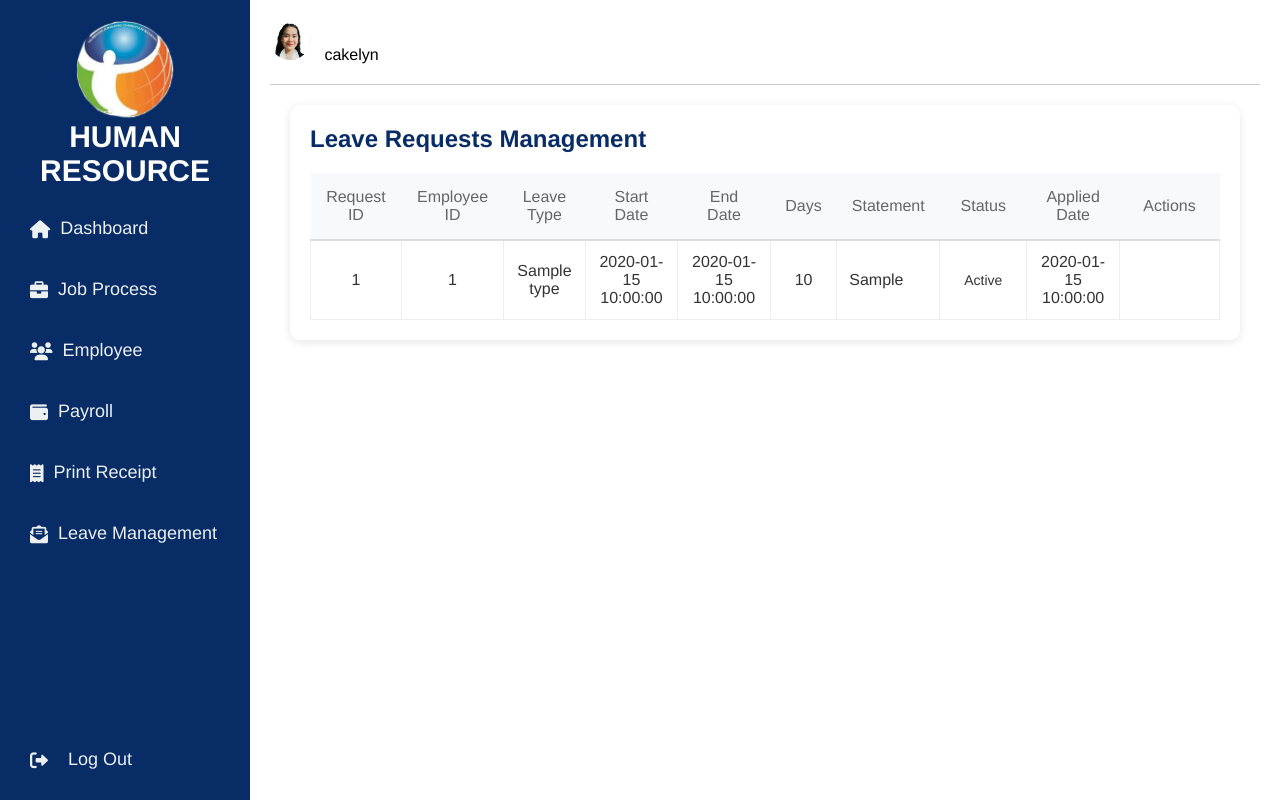
After one commit to Mariano18-cc/SIASYSTEM, a PHP site: page /SIASYSTEM/Admin/leave_m.php in a window 1280 px wide. The commit adds this page. Run offline with PHP 8.4, Linux system fonts and the light colour scheme; tables that the repository leaves empty or names only in its code hold one stand-in row (values such as "Sample post").

Commit message:
almost done leave management

```diff
--- a/Admin/Dashboard.php
+++ b/Admin/Dashboard.php
@@ -89,6 +89,7 @@ $stmt->close();
         <li><a href="employee.php"><i class="fas fa-users"></i> Employee</a></li>
         <li><a href="payroll.php"><i class="fas fa-wallet"></i> Payroll</a></li>
         <li><a href="printr.php"><i class="fas fa-receipt"></i> Print Receipt</a></li>
+        <li><a href="leave_m.php"><i class="fas fa-envelope-open-text"></i>  Leave Management</a></li>
     </ul>
     <div class="bottom-content">
         <a href="../index.php"><i class="fas fa-sign-out-alt"></i>Log Out</a>
--- /dev/null
+++ b/Admin/css/leave_a.css
@@ -0,0 +1,234 @@
+* {
+    margin: 0;
+    padding: 0;
+    box-sizing: border-box;
+    font-family: Helvetica, sans-serif;
+}
+
+html, body {
+    height: 100%;
+    overflow: hidden;
+}
+
+/* Sidebar */
+.sidebar {
+    width: 250px;
+    background-color: #082C66;
+    color: white;
+    padding: 20px;
+    position: fixed;
+    height: 100%;
+    display: flex;
+    flex-direction: column;
+    justify-content: space-between;
+    font-size: 20px;
+}
+
+.sidebar .logo {
+    display: flex;
+    justify-content: center;
+    align-items: center;
+}
+
+.sidebar .logo img {
+    width: 250px;
+    height: 100px;
+    object-fit: contain;
+}
+
+.sidebar ul {
+    list-style-type: none;
+    padding-left: 0;
+}
+
+.sidebar ul li {
+    margin: 20px 0;
+}
+
+.sidebar ul li i {
+    margin-right: 10px;
+}
+
+.sidebar ul li a {
+    color: #ecf0f1;
+    text-decoration: none;
+    font-size: 18px;
+    display: flex;
+    align-items: center;
+    padding: 10px;
+}
+
+.sidebar ul li:hover {
+    background: #2e3c44;
+    border-radius: 10px;
+}
+
+.bottom-content {
+    margin-top: auto;
+    padding-top: 20px;
+}
+
+.bottom-content a {
+    color: #ecf0f1;
+    text-decoration: none;
+    font-size: 18px;
+    display: flex;
+    align-items: center;
+    padding: 10px;
+    border-radius: 10px;
+}
+
+.bottom-content i {
+    padding-right: 20px;
+}
+
+.bottom-content :hover {
+    background: #2e3c44;
+}
+
+/* Main Content Area */
+.main-content {
+    margin-left: 250px;
+    padding: 20px;
+    height: 100vh;
+    overflow-y: auto;
+}
+
+/* Header */
+.header {
+    display: flex;
+    justify-content: space-between;
+    align-items: center;
+    padding-bottom: 20px;
+    border-bottom: 1px solid #ccc;
+}
+
+.user-info {
+    text-align: right;
+}
+
+.user-info img {
+    width: 40px;
+    height: 40px;
+    border-radius: 50%;
+    margin-right: 10px;
+}
+
+/* Leave Requests Table Styles */
+.leave-requests {
+    background-color: white;
+    border-radius: 10px;
+    box-shadow: 0 2px 10px rgba(0,0,0,0.1);
+    padding: 20px;
+    margin: 20px;
+}
+
+.leave-requests h2 {
+    color: #082C66;
+    margin-bottom: 20px;
+}
+
+.leave-requests table {
+    width: 100%;
+    border-collapse: collapse;
+    background-color: white;
+    border-radius: 8px;
+}
+
+.leave-requests th {
+    background-color: #f8f9fa;
+    color: #666;
+    font-weight: 500;
+    padding: 15px;
+    text-align: center;
+    border-bottom: 2px solid #ddd;
+}
+
+.leave-requests td {
+    padding: 12px;
+    text-align: center;
+    color: #333;
+    border: 1px solid #eee;
+}
+
+.leave-requests tr:hover {
+    background-color: #f5f5f5;
+}
+
+/* Status badges */
+.status {
+    display: inline-block;
+    padding: 4px 12px;
+    border-radius: 15px;
+    font-size: 14px;
+    font-weight: 500;
+}
+
+.status.approved {
+    background-color: #28a745;  /* Green */
+    color: white;
+}
+
+.status.pending {
+    background-color: #ffc107;  /* Yellow */
+    color: black;
+}
+
+.status.rejected {
+    background-color: #dc3545;  /* Red */
+    color: white;
+}
+
+/* Action buttons */
+.action-btn {
+    width: 45px;
+    height: 45px;
+    padding: 0;
+    margin: 0 3px;
+    border: 1px solid #ddd;
+    border-radius: 50%;
+    cursor: pointer;
+    font-size: 18px;
+    transition: all 0.2s ease;
+    display: inline-flex;
+    align-items: center;
+    justify-content: center;
+    background-color: white;
+}
+
+.action-btn.approve i {
+    color: #4CAF50;
+}
+
+.action-btn.reject i {
+    color: #F44336;
+}
+
+.action-btn.approve:hover {
+    background-color: #E8F5E9;
+    border-color: #4CAF50;
+}
+
+.action-btn.reject:hover {
+    background-color: #FEEBEE;
+    border-color: #F44336;
+}
+
+.action-btn i {
+    margin: 0;
+}
+
+/* Adjust the column width for larger buttons */
+.leave-requests th:last-child,
+.leave-requests td:last-child {
+    min-width: 100px;
+    white-space: nowrap;
+}
+
+/* Add this to your existing CSS */
+.leave-requests td:nth-child(7) { /* Statement/Reason column */
+    max-width: 200px;
+    white-space: normal;
+    word-wrap: break-word;
+    text-align: left;
+}
--- a/Admin/employee.php
+++ b/Admin/employee.php
@@ -106,7 +106,7 @@ if ($_SERVER["REQUEST_METHOD"] == "POST" && isset($_POST['employee_id']) && isse
 
     {
         // Redirect or display a success message
-        $_SESSION['message'] = "Schedule saved successfully!";
+        $_SESSION['schedule_success'] = "Schedule saved successfully!";
     } else {
         // Handle the error
         $_SESSION['message'] = "Failed to save schedule. Please try again.";
@@ -247,6 +247,7 @@ if ($_SERVER["REQUEST_METHOD"] == "POST" && isset($_POST['employee_id']) && isse
             <li><a href="employee.php"><i class="fas fa-users"></i> Employee</a></li>
             <li><a href="payroll.php"><i class="fas fa-wallet"></i> Payroll</a></li>
             <li><a href="printr.php"><i class="fas fa-receipt"></i> Print Receipt</a></li>
+            <li><a href="leave_m.php"><i class="fas fa-envelope-open-text"></i>  Leave Management</a></li>
         </ul>
         <div class="bottom-content">
             <a href="../login.php"><i class="fas fa-sign-out-alt"></i> Log Out</a>
--- a/Admin/jobp.php
+++ b/Admin/jobp.php
@@ -91,6 +91,7 @@ if (isset($_GET['id'])) {
         <li><a href="employee.php"><i class="fas fa-users"></i> Employee</a></li>
         <li><a href="payroll.php"><i class="fas fa-wallet"></i> Payroll</a></li>
         <li><a href="printr.php"><i class="fas fa-receipt"></i> Print Receipt</a></li>
+        <li><a href="leave_m.php"><i class="fas fa-envelope-open-text"></i>  Leave Management</a></li>
     </ul>
     <div class="bottom-content">
         <a href="../login.php"><i class="fas fa-sign-out-alt"></i>Log Out</a>
--- /dev/null
+++ b/Admin/leave_m.php
@@ -0,0 +1,120 @@
+<?php
+include '../db_connection.php';
+
+// Fetch leave requests for the table
+$stmt = $pdo->query("SELECT lr.*, lt.type_name, lr.reason
+                     FROM leave_requests lr
+                     JOIN leave_types lt ON lr.type_id = lt.type_id
+                     ORDER BY lr.applied_date DESC");
+$requests = $stmt->fetchAll(PDO::FETCH_ASSOC);
+
+// Handle approve/reject actions if needed
+if ($_SERVER['REQUEST_METHOD'] == 'POST') {
+    if (isset($_POST['approve_request'])) {
+        $stmt = $pdo->prepare("UPDATE leave_requests SET status = 'Approved' WHERE request_id = ?");
+        $stmt->execute([$_POST['request_id']]);
+    } elseif (isset($_POST['reject_request'])) {
+        $stmt = $pdo->prepare("UPDATE leave_requests SET status = 'Rejected' WHERE request_id = ?");
+        $stmt->execute([$_POST['request_id']]);
+    }
+    header('Location: leave_m.php');
+    exit;
+}
+?>
+
+<!DOCTYPE html>
+<html lang="en">
+<head>
+    <meta charset="UTF-8">
+    <meta name="viewport" content="width=device-width, initial-scale=1.0">
+    <title>HRMS Dashboard</title>
+    <link rel="stylesheet" href="https://cdnjs.cloudflare.com/ajax/libs/font-awesome/5.15.4/css/all.min.css">
+    <link rel='stylesheet' href='https://unpkg.com/boxicons@2.1.1/css/boxicons.min.css'>
+    <link rel='stylesheet' href='https://pro.fontawesome.com/releases/v6.0.0-beta3/css/all.css'>
+    <link rel='stylesheet' href='https://fonts.googleapis.com/css2?family=Outfit:wght@100;200;300;400;500;600;700;800;900&amp;display=swap'>
+    <link rel="stylesheet" href="css/leave_a.css">
+</head>
+<body>
+
+  <!-- Sidebar -->
+  <div class="sidebar">
+    <div class="logo">
+        <img src="../picture/logo.png" alt="Human Resource">
+    </div>
+    <h2 style="color: white; text-align: center;">HUMAN RESOURCE</h2>
+    <ul>
+        <li><a href="dashboard.php"><i class="fas fa-home"></i> Dashboard</a></li>
+        <li><a href="jobp.php" class="active"><i class="fas fa-briefcase"></i> Job Process</a></li>
+        <li><a href="employee.php"><i class="fas fa-users"></i> Employee</a></li>
+        <li><a href="payroll.php"><i class="fas fa-wallet"></i> Payroll</a></li>
+        <li><a href="printr.php"><i class="fas fa-receipt"></i> Print Receipt</a></li>
+        <li><a href="leave_m.php"><i class="fas fa-envelope-open-text"></i>  Leave Management</a></li>
+    </ul>
+    <div class="bottom-content">
+        <a href="../index.php"><i class="fas fa-sign-out-alt"></i>Log Out</a>
+    </div>
+</div>
+
+<div class="main-content">
+    <!-- Header -->
+    <div class="header">
+        <div class="user-info">
+            <img src="../picture/ex.pic.jpg" alt="User Avatar" class="user-avatar">
+            <span>cakelyn</span>
+        </div>
+
+    </div>
+
+    <div class="content">
+        <div class="leave-requests">
+            <h2>Leave Requests Management</h2>
+            <table>
+                <thead>
+                    <tr>
+                        <th>Request ID</th>
+                        <th>Employee ID</th>
+                        <th>Leave Type</th>
+                        <th>Start Date</th>
+                        <th>End Date</th>
+                        <th>Days</th>
+                        <th>Statement</th>
+                        <th>Status</th>
+                        <th>Applied Date</th>
+                        <th>Actions</th>
+                    </tr>
+                </thead>
+                <tbody>
+                    <?php foreach ($requests as $request): ?>
+                    <tr>
+                        <td><?php echo $request['request_id']; ?></td>
+                        <td><?php echo $request['employee_id']; ?></td>
+                        <td><?php echo $request['type_name']; ?></td>
+                        <td><?php echo $request['start_date']; ?></td>
+                        <td><?php echo $request['end_date']; ?></td>
+                        <td><?php echo $request['total_days']; ?></td>
+                        <td><?php echo $request['reason']; ?></td>
+                        <td><span class="status <?php echo strtolower($request['status']); ?>"><?php echo $request['status']; ?></span></td>
+                        <td><?php echo $request['applied_date']; ?></td>
+                        <td>
+                            <?php if ($request['status'] == 'Pending'): ?>
+                            <form method="POST" style="display: inline;">
+                                <input type="hidden" name="request_id" value="<?php echo $request['request_id']; ?>">
+                                <button type="submit" name="approve_request" class="action-btn approve" title="Approve">
+                                    <i class="fas fa-check"></i>
+                                </button>
+                                <button type="submit" name="reject_request" class="action-btn reject" title="Reject">
+                                    <i class="fas fa-times"></i>
+                                </button>
+                            </form>
+                            <?php endif; ?>
+                        </td>
+                    </tr>
+                    <?php endforeach; ?>
+                </tbody>
+            </table>
+        </div>
+    </div>
+</div>
+
+</body>
+</html>
--- a/Admin/payroll.php
+++ b/Admin/payroll.php
@@ -22,6 +22,7 @@
         <li><a href="employee.php"><i class="fas fa-users"></i> Employee</a></li>
         <li><a href="payroll.php"><i class="fas fa-wallet"></i> Payroll</a></li>
         <li><a href="printr.php"><i class="fas fa-receipt"></i> Print Receipt</a></li>
+        <li><a href="leave_m.php"><i class="fas fa-envelope-open-text"></i>  Leave Management</a></li>
     </ul>
     <div class="bottom-content">
         <a href="../login.php"><i class="fas fa-sign-out-alt"></i>Log Out</a>
--- a/Admin/printr.php
+++ b/Admin/printr.php
@@ -86,6 +86,7 @@ if (isset($_GET['generate_pdf'])) {
             <li><a href="employee.php"><i class="fas fa-users"></i> Employee</a></li>
             <li><a href="payroll.php"><i class="fas fa-wallet"></i> Payroll</a></li>
             <li><a href="printr.php"><i class="fas fa-receipt"></i> Print Receipt</a></li>
+            <li><a href="leave_m.php"><i class="fas fa-envelope-open-text"></i>  Leave Management</a></li>
         </ul>
         <div class="bottom-content">
             <a href="../index.php"><i class="fas fa-sign-out-alt"></i> Log Out</a>
```
Also changed, not shown: Admin/schedule_success.php (deleted, +0 -7 lines), Employee/css/leave.css (+83 -0 lines), Employee/js/leave.js (+58 -39 lines), Employee/leave.php (+119 -30 lines).
